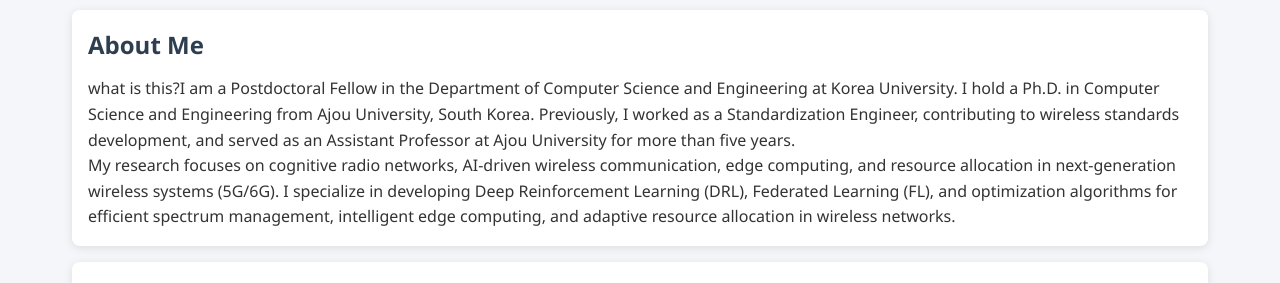
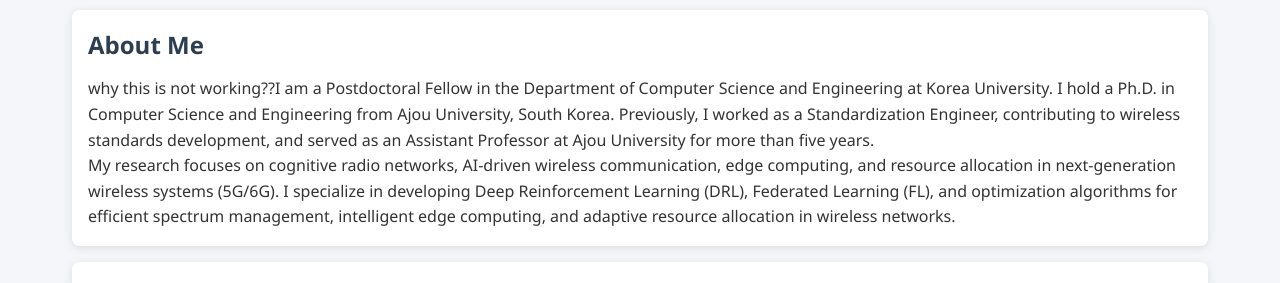
Before and after one commit to rajibpaul/newpage, a plain HTML site: page index.html in a window 1280 px wide. Shown: the part 517-800 px from the top of the page. Drawn offline with Linux system fonts and the light colour scheme; no server answers.

Commit message:
Update index.html

```diff
--- a/index.html
+++ b/index.html
@@ -50,7 +50,7 @@
         <main>
             <section id="about">
                 <h2>About Me</h2>
-                <p>what is this?I am a Postdoctoral Fellow in the Department of Computer Science and Engineering at Korea University. I hold a Ph.D. in Computer Science and Engineering from Ajou University, South Korea. Previously, I worked as a Standardization Engineer, contributing to wireless standards development, and served as an Assistant Professor at Ajou University for more than five years.</p>
+                <p>why this is not working??I am a Postdoctoral Fellow in the Department of Computer Science and Engineering at Korea University. I hold a Ph.D. in Computer Science and Engineering from Ajou University, South Korea. Previously, I worked as a Standardization Engineer, contributing to wireless standards development, and served as an Assistant Professor at Ajou University for more than five years.</p>
 
                 <p>My research focuses on cognitive radio networks, AI-driven wireless communication, edge computing, and resource allocation in next-generation wireless systems (5G/6G).
 
```
